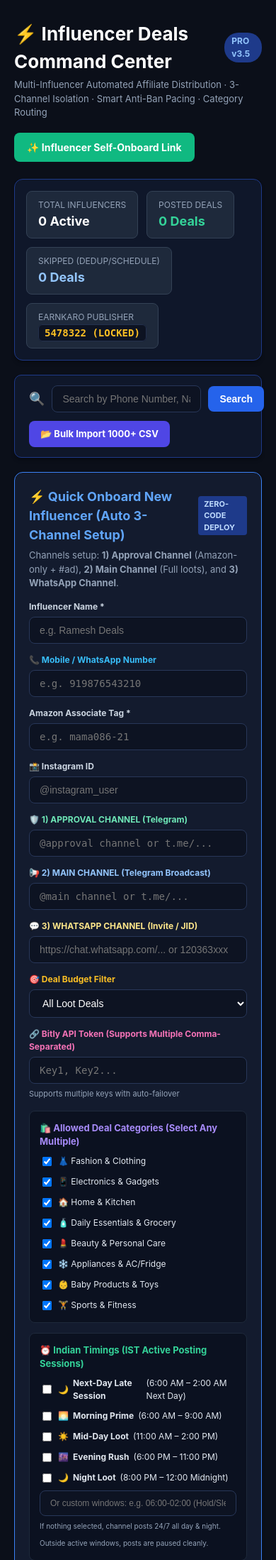
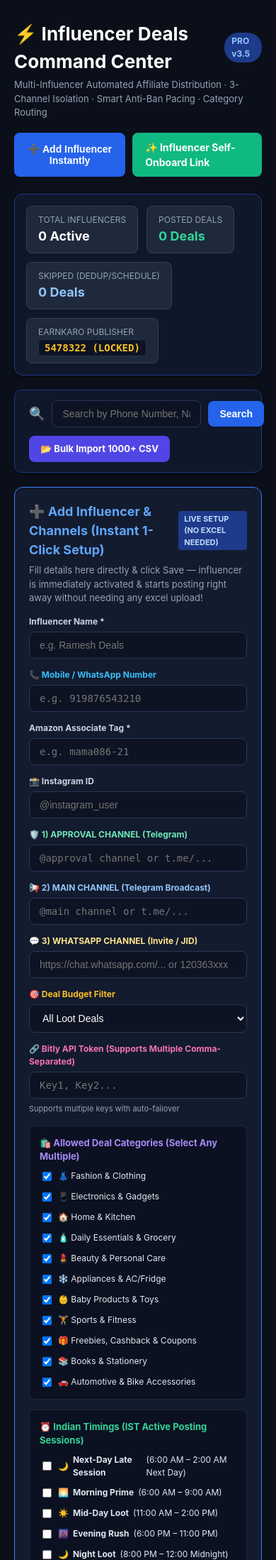
Before and after one commit to charanpendota98-prog/Influencers-deals, a Flask app: page / in a window 390 px wide; the page is wider, and only the part inside the window is pictured. Shown: the part 89-2287 px from the top of that part at 71% size. Run offline with Flask 3, Linux system fonts and the light colour scheme; data that the repository does not hold is empty.

Commit message:
Add direct 1-click Add Influencer button, expand to 11 Indian deal categories, and streamline QR phone linking workflow
Co-authored-by: arena-agent <297053741+arena-agent@users.noreply.github.com>

```diff
--- a/dashboard/templates/index.html
+++ b/dashboard/templates/index.html
@@ -10,6 +10,7 @@
     <p class="hint" style="margin-top:4px;">Multi-Influencer Automated Affiliate Distribution · 3-Channel Isolation · Smart Anti-Ban Pacing · Category Routing</p>
   </div>
   <div style="display:flex; gap:10px;">
+    <button onclick="document.getElementById('quick-add-form').scrollIntoView({behavior: 'smooth'}); document.getElementById('name-input').focus();" class="btn" style="background:#2563eb; color:white; padding:10px 18px; border-radius:8px; font-weight:700;">➕ Add Influencer Instantly</button>
     <a class="btn" style="background:#10b981; color:white; padding:10px 18px; border-radius:8px; font-weight:700; text-decoration:none;" href="{{ url_for('onboard') }}">✨ Influencer Self-Onboard Link</a>
   </div>
 </div>
@@ -73,17 +74,17 @@
 </section>
 
 <!-- ADD NEW INFLUENCER FORM -->
-<section class="card" style="border: 1px solid #3b82f6; background: #131b2e; border-radius: 12px;">
+<section id="quick-add-form" class="card" style="border: 1px solid #3b82f6; background: #131b2e; border-radius: 12px;">
   <div style="display:flex; justify-content:space-between; align-items:center;">
-    <h2 style="color: #60a5fa; margin: 0; font-size: 18px;">⚡ Quick Onboard New Influencer (Auto 3-Channel Setup)</h2>
-    <span style="background:#1e3a8a; color:#bfdbfe; font-size:11px; padding:3px 8px; border-radius:4px; font-weight:700;">ZERO-CODE DEPLOY</span>
+    <h2 style="color: #60a5fa; margin: 0; font-size: 18px;">➕ Add Influencer &amp; Channels (Instant 1-Click Setup)</h2>
+    <span style="background:#1e3a8a; color:#bfdbfe; font-size:11px; padding:3px 8px; border-radius:4px; font-weight:700;">LIVE SETUP (NO EXCEL NEEDED)</span>
   </div>
-  <p class="hint">Channels setup: <b>1) Approval Channel</b> (Amazon-only + #ad), <b>2) Main Channel</b> (Full loots), and <b>3) WhatsApp Channel</b>.</p>
+  <p class="hint">Fill details here directly &amp; click Save — influencer is immediately activated &amp; starts posting right away without needing any excel upload!</p>
 
   <form method="post" action="{{ url_for('quick_add') }}" style="display: grid; grid-template-columns: repeat(auto-fit, minmax(220px, 1fr)); gap: 14px; margin-top: 14px;">
     <div>
       <label style="font-size: 12px; font-weight: 700; display: block; margin-bottom: 5px; color:#cbd5e1;">Influencer Name *</label>
-      <input name="name" placeholder="e.g. Ramesh Deals" required style="width: 100%;" />
+      <input id="name-input" name="name" placeholder="e.g. Ramesh Deals" required style="width: 100%;" />
     </div>
     <div>
       <label style="font-size: 12px; font-weight: 700; display: block; margin-bottom: 5px; color:#38bdf8;">📞 Mobile / WhatsApp Number</label>
@@ -153,6 +154,15 @@
         </label>
         <label style="color:#e2e8f0; font-size:12px; cursor:pointer; display:flex; align-items:center; gap:6px;">
           <input type="checkbox" name="categories" value="sports" checked /> 🏋️ Sports &amp; Fitness
+        </label>
+        <label style="color:#e2e8f0; font-size:12px; cursor:pointer; display:flex; align-items:center; gap:6px;">
+          <input type="checkbox" name="categories" value="recharge_freebies" checked /> 🎁 Freebies, Cashback &amp; Coupons
+        </label>
+        <label style="color:#e2e8f0; font-size:12px; cursor:pointer; display:flex; align-items:center; gap:6px;">
+          <input type="checkbox" name="categories" value="books_stationery" checked /> 📚 Books &amp; Stationery
+        </label>
+        <label style="color:#e2e8f0; font-size:12px; cursor:pointer; display:flex; align-items:center; gap:6px;">
+          <input type="checkbox" name="categories" value="automotive" checked /> 🚗 Automotive &amp; Bike Accessories
         </label>
       </div>
     </div>
```
Also changed, not shown: dashboard/templates/influencer.html (+5 -4 lines), influencer_hub/link_router.py (+10 -0 lines), tests/test_pacing_and_categories.py (+1 -1 lines).
